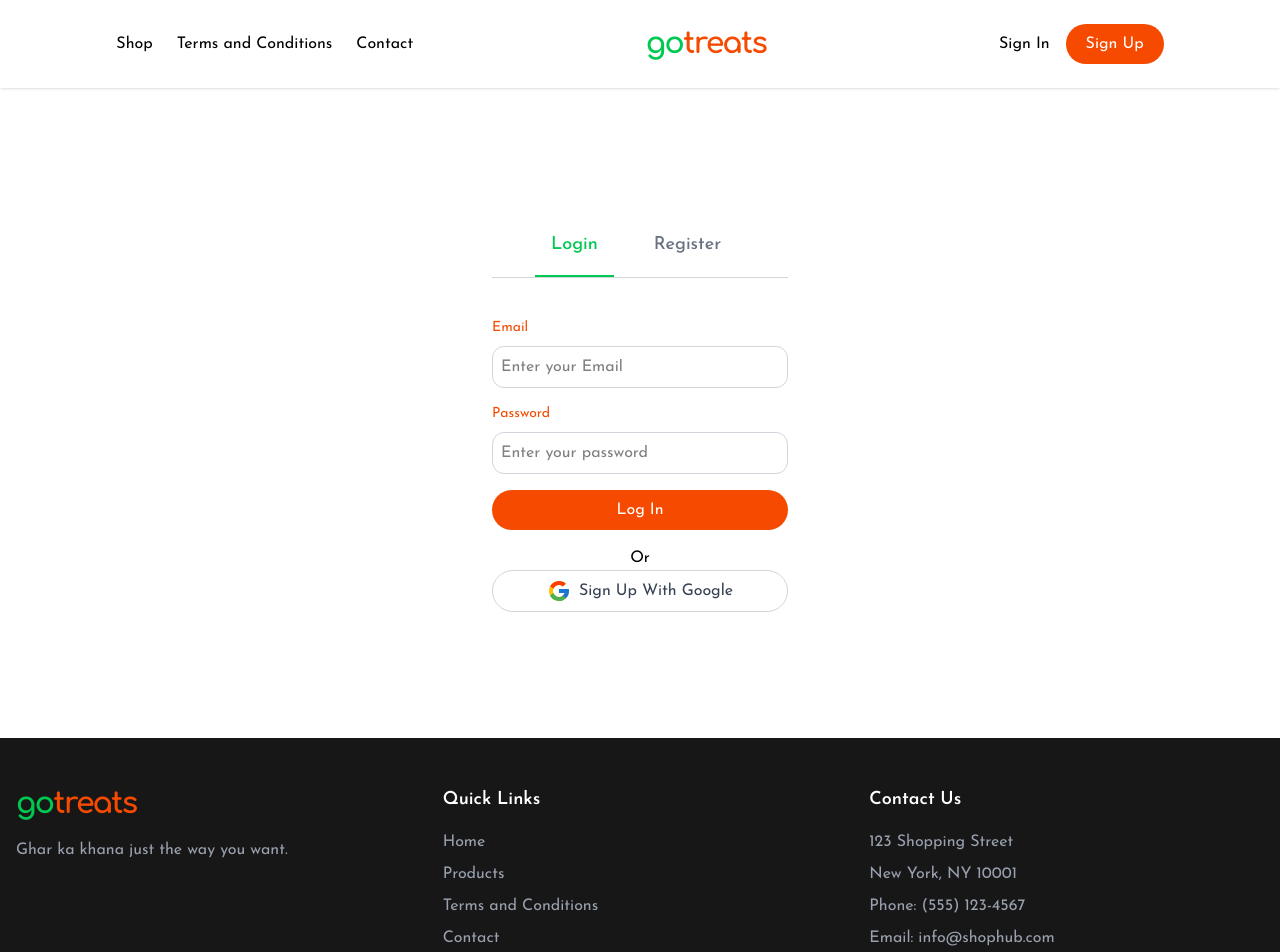
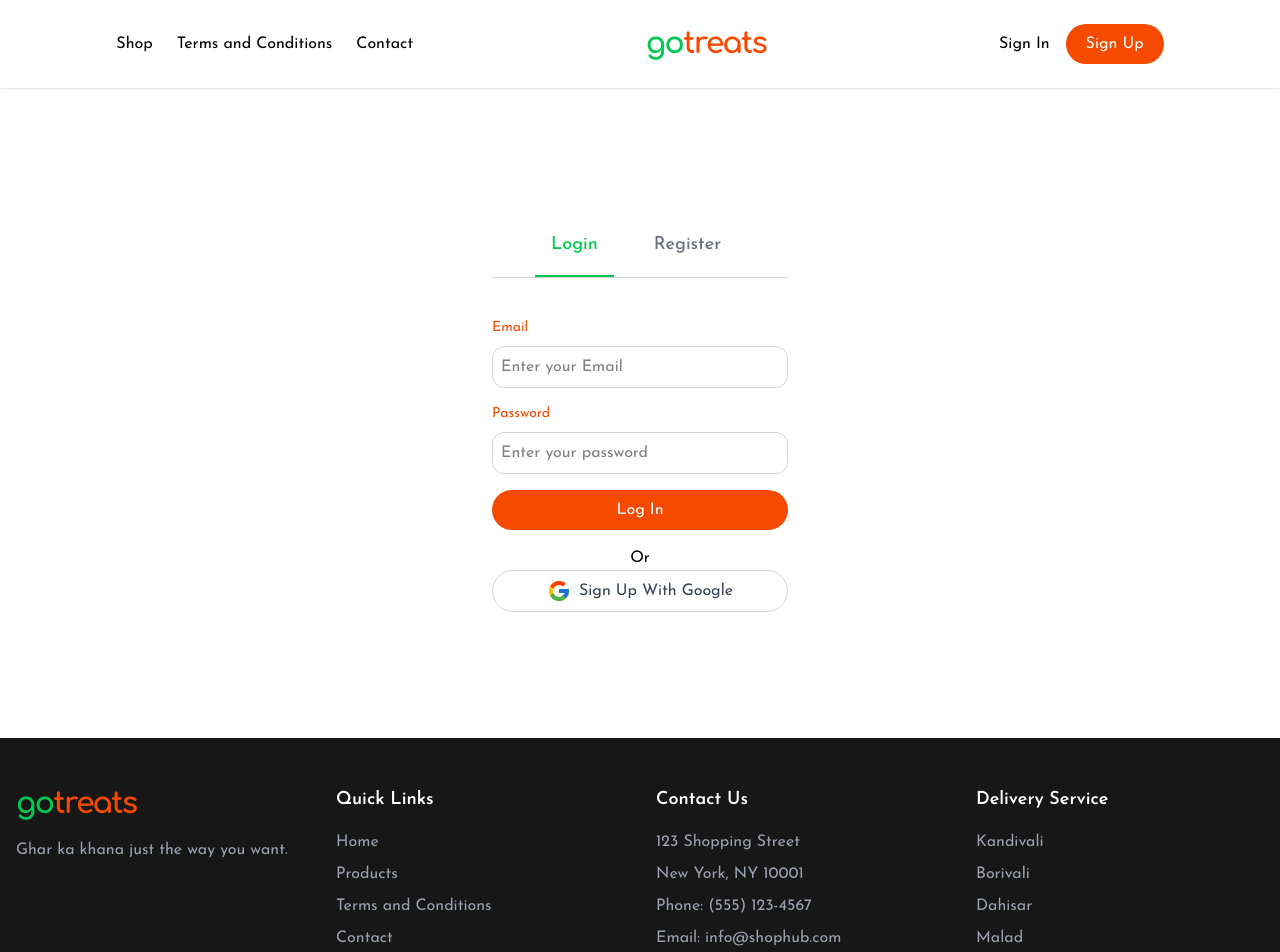
Before and after one commit to yuvrajv-77/gotreats, a React (Vite) app: page /login in a window 1280 px wide. Shown: the top 952 px of the page. Built offline with nearby package versions, Linux system fonts and the light colour scheme; no server answers; the database is empty; a web font is replaced by a local one.

Commit message:
improved footer

```diff
--- a/src/pages/Checkout.tsx
+++ b/src/pages/Checkout.tsx
@@ -28,6 +28,7 @@
       const [address, setAddress] = useState(userDetails?.address || '');
       const [isEditingAddress, setIsEditingAddress] = useState(false);
       const [loading, setLoading] = useState(false);
+      const [note, setNote] = useState('');
 
 
 
@@ -80,7 +81,8 @@
               items: items,
               totalAmount: totalPrice,
               deliveryAddress: address,
-              customer: userDetails
+              customer: userDetails,
+              note: note
           };
 
 
@@ -129,6 +131,14 @@
                           <Cart />
                       </div>
                       <hr className='md:hidden block' />
+                      <div className='md:p-6 bg-white w-full'>
+                          <div className='flex items-center justify-between'>
+                             <input type="text" value={note} onChange={(e) => setNote(e.target.value)}
+                             className={`border border-gray-300 rounded-xl p-2 w-full bg-white`} placeholder='Add Cooking Note' />
+                          </div>
+                      </div>
+                      <hr className='md:hidden block' />
+
                       {/* box 2 */}
                       <div className='md:p-6 bg-white w-full'>
                           <div className='flex mb-2 items-center justify-between'>
--- a/src/pages/Footer.tsx
+++ b/src/pages/Footer.tsx
@@ -7,7 +7,7 @@ const Footer = () => {
     return (
         <footer className="bg-neutral-900 text-white pt-12 pb-8">
             <div className="container mx-auto px-4">
-                <div className="grid grid-cols-1 md:grid-cols-3 gap-8">
+                <div className="grid grid-cols-1 md:grid-cols-4 gap-8">
                     {/* Company Info */}
                     <div className=''>
                         <Link to={'/'}><p className='comfortaa font-bold tracking-tighter text-2xl lg:text-3xl text-orange-600'><span className='text-green-500'>go</span>treats</p></Link>
@@ -39,6 +39,16 @@ const Footer = () => {
                         </ul>
                     </div>
 
+                    <div>
+                        <h4 className="text-lg font-semibold mb-4">Delivery Service</h4>
+                        <ul className="text-gray-400 space-y-2">
+                            <li>Kandivali</li>
+                            <li>Borivali</li>
+                            <li>Dahisar</li>
+                            <li>Malad</li>
+                        </ul>
+                    </div>
+
                     {/* Social Media */}
 
                 </div>
```
